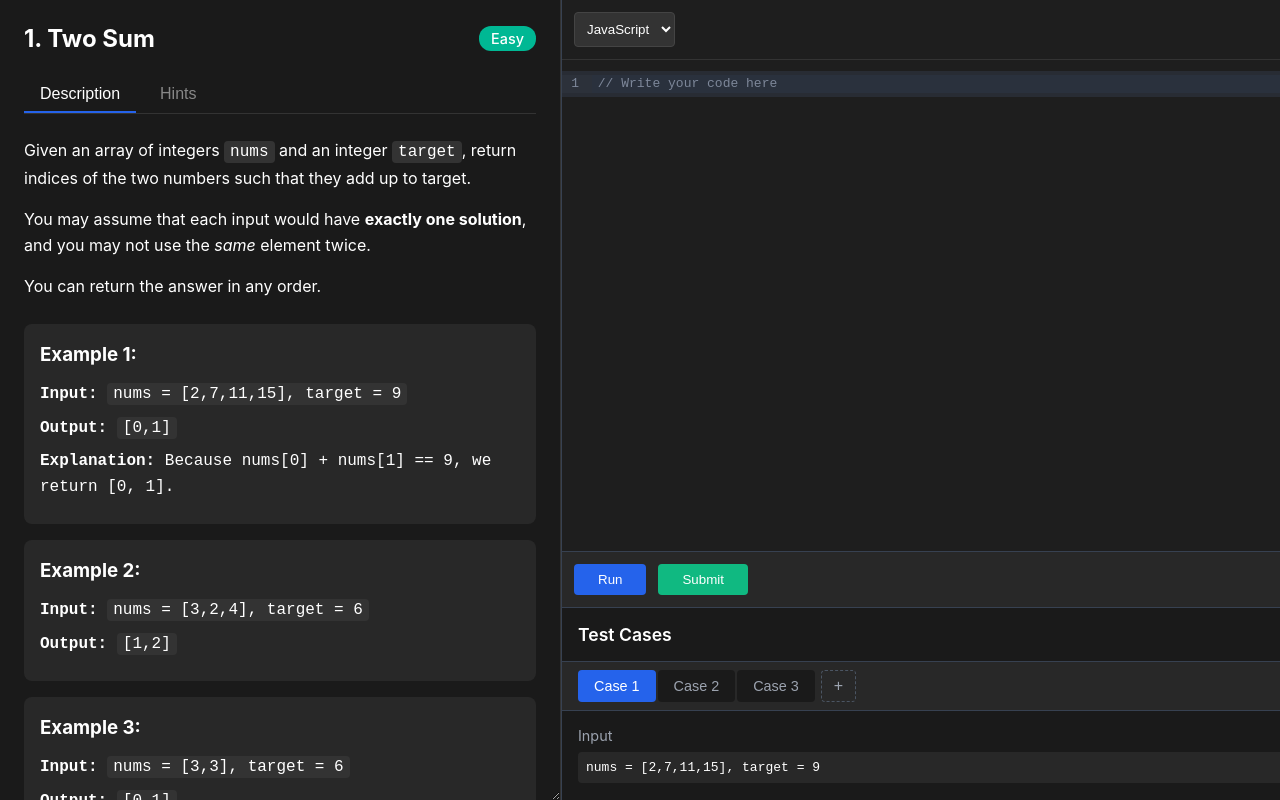
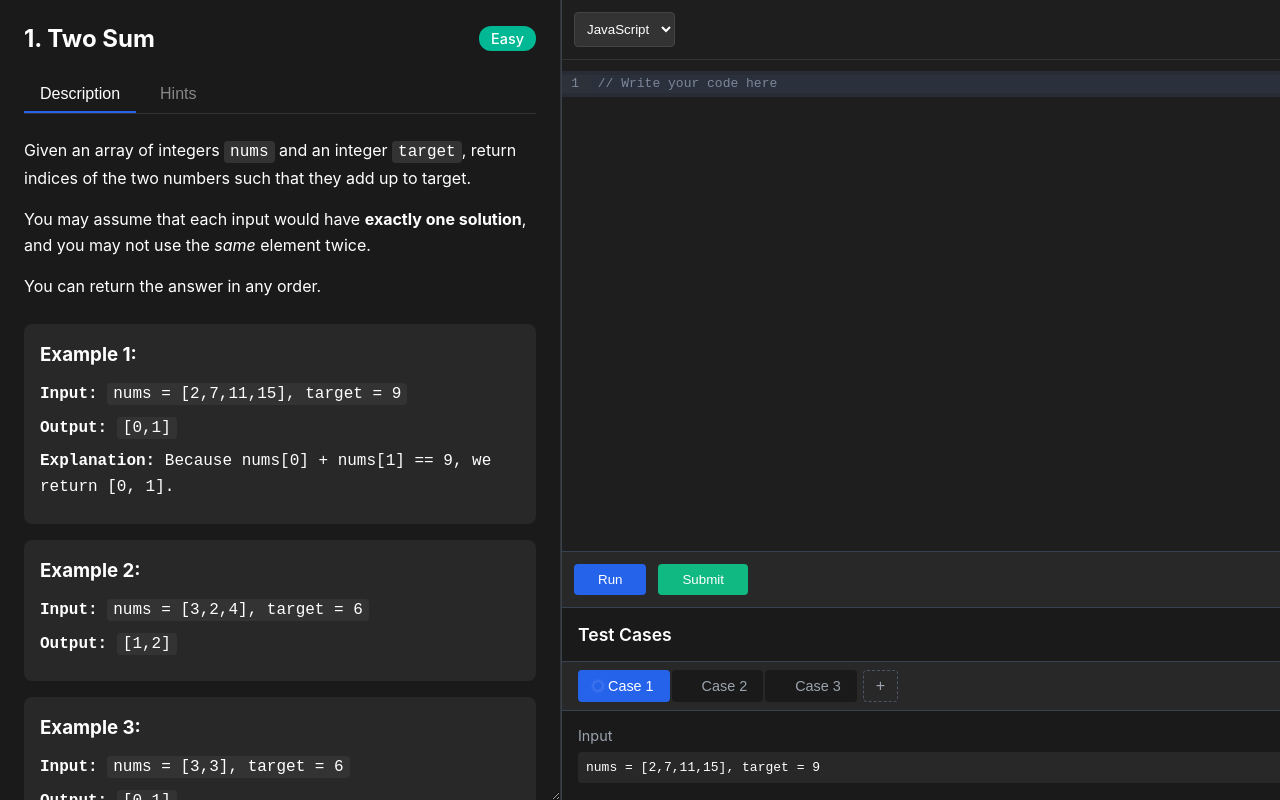
Before and after one commit to jesvinpd/Education_platform, a React (Create React App) app: page /problem/1 in a window 1280 px wide. Built offline with nearby package versions, Linux system fonts and the light colour scheme.

Commit message:
test cases tab status bulb UI build

```diff
--- a/src/components/dashboard/TestCases.jsx
+++ b/src/components/dashboard/TestCases.jsx
@@ -41,6 +41,9 @@ const TestCases = ({
             className={`test-case-tab ${activeTestCase === `Case ${index + 1}` ? 'active' : ''}`}
             onClick={() => setActiveTestCase(`Case ${index + 1}`)}
           >
+            {testResults[index]?.status && (
+              <span className={`test-case-tab-light ${testResults[index].status.toLowerCase()}`}></span>
+            )}
             Case {index + 1}
           </button>
         ))}
@@ -50,6 +53,9 @@ const TestCases = ({
             className={`test-case-tab ${activeTestCase === `Case ${problem.examples.length + index + 1}` ? 'active' : ''}`}
             onClick={() => setActiveTestCase(`Case ${problem.examples.length + index + 1}`)}
           >
+            {testResults[problem.examples.length + index]?.status && (
+              <span className={`test-case-tab-light ${testResults[problem.examples.length + index].status.toLowerCase()}`}></span>
+            )}
             Case {problem.examples.length + index + 1}
           </button>
         ))}
--- a/src/components/dashboard/css/TestCases.css
+++ b/src/components/dashboard/css/TestCases.css
@@ -25,11 +25,68 @@
   border-radius: 4px;
   font-size: 0.9rem;
   white-space: nowrap;
+  display: flex;
+  align-items: center;
+  gap: 6px;
+  position: relative;
+}
+
+.test-case-tab-light {
+  width: 8px;
+  height: 8px;
+  border-radius: 50%;
+  display: inline-block;
+  flex-shrink: 0;
+}
+
+.test-case-tab-light.accepted {
+  background-color:rgb(14, 253, 101);
+  box-shadow: 0 0 4px rgba(134, 239, 172, 0.4);
+}
+
+.test-case-tab-light.wrong {
+  background-color:rgb(255, 18, 5);
+  box-shadow: 0 0 4px rgba(254, 202, 202, 0.4);
+}
+
+.test-case-tab-light.running {
+  background-color:rgb(14, 161, 241);
+  box-shadow: 0 0 4px rgba(186, 230, 253, 0.4);
+  animation: pulse 1.5s infinite;
+}
+
+.test-case-tab-light.time {
+  background-color:rgb(249, 202, 11);
+  box-shadow: 0 0 4px rgba(253, 230, 138, 0.4);
+}
+
+.test-case-tab-light.runtime {
+  background-color:rgb(251, 11, 199);
+  box-shadow: 0 0 4px rgba(252, 165, 165, 0.4);
+}
+
+@keyframes pulse {
+  0% {
+    transform: scale(1);
+    opacity: 1;
+  }
+  50% {
+    transform: scale(1.2);
+    opacity: 0.8;
+  }
+  100% {
+    transform: scale(1);
+    opacity: 1;
+  }
 }
 
 .test-case-tab.active {
   background: #2563eb;
   color: white;
+}
+
+.test-case-tab.active .test-case-tab-light {
+  box-shadow: 0 0 4px rgba(255, 255, 255, 0.4);
 }
 
 .add-test-case-btn {
@@ -122,12 +179,12 @@
 }
 
 .test-status.accepted {
-  background-color: #86efac;
+  background-color:rgb(9, 243, 95);
   color: #166534;
 }
 
 .test-status.wrong {
-  background-color: #fecaca;
+  background-color: red;
   color: #991b1b;
 }
 
```
